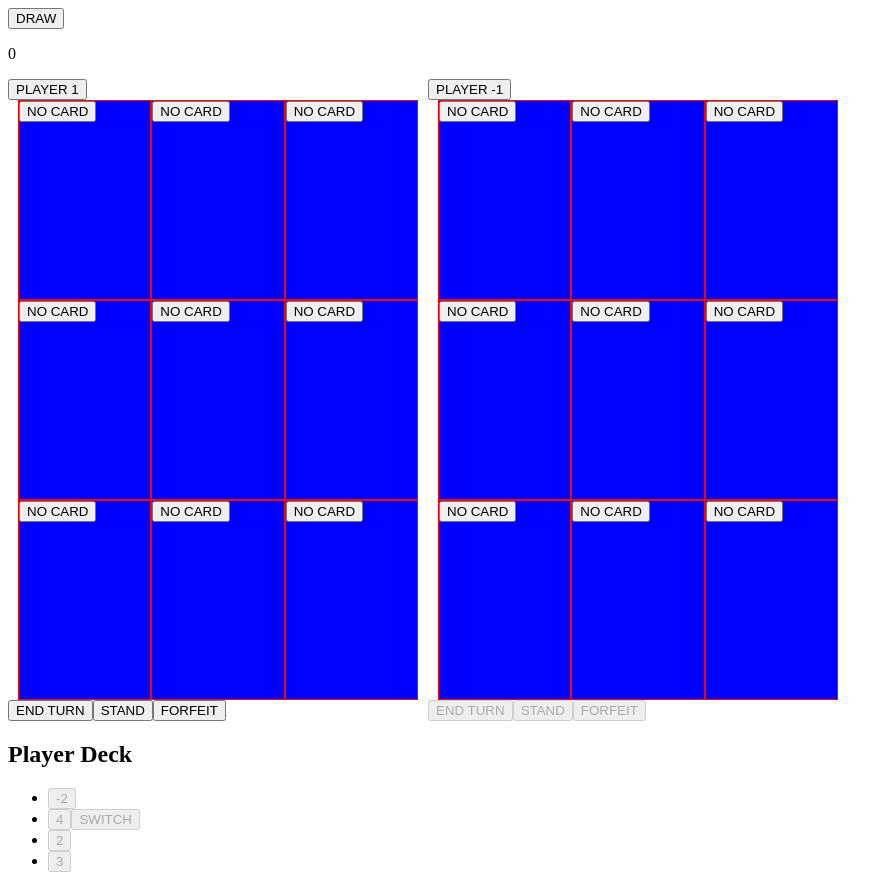
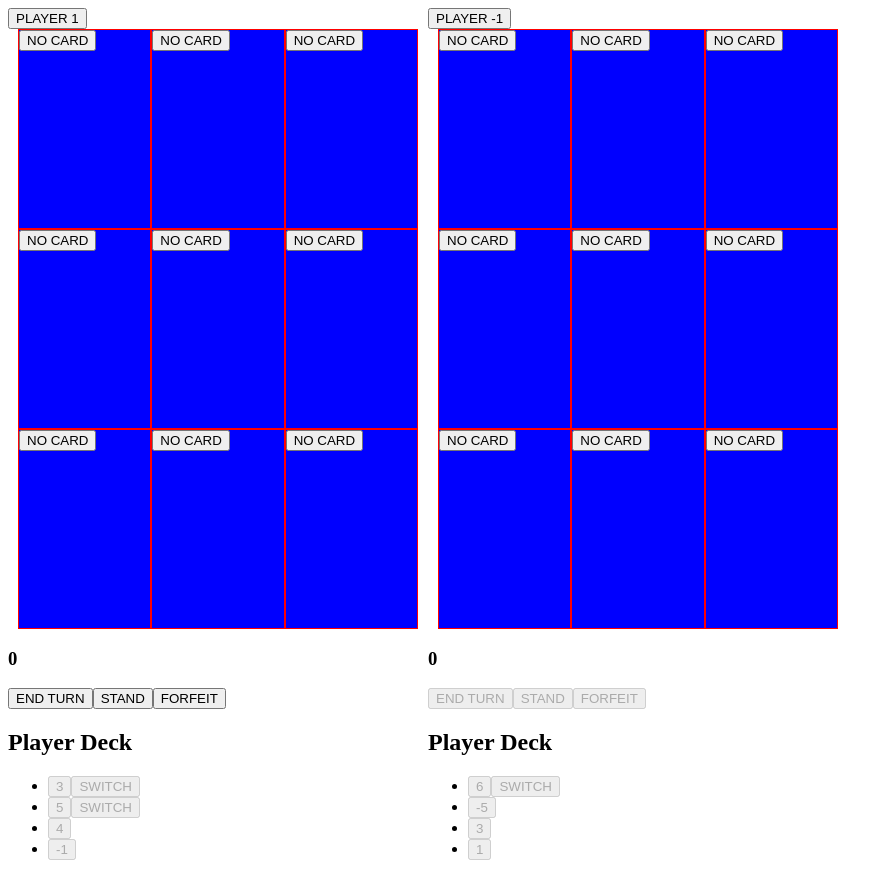
Before and after one commit to alexander-ye/pazaak, a React (Create React App) app: page / in a window 1280 px wide. Shown: the whole page, without its empty margins (0-893 px from the left). Built offline with nearby package versions, Linux system fonts and the light colour scheme.

Commit message:
Playing logic now in player components instead of game component

```diff
--- a/src/components/Card.js
+++ b/src/components/Card.js
@@ -1,6 +1,6 @@
 import React, { useEffect, useState } from "react";
 
-const Card = ({ turn, setTurn, cardSum, setCardSum, cardNumber }) => {
+const Card = ({ handDisabled, cardSum, setCardSum, cardNumber }) => {
   const [value, setValue] = useState(0);
   const [sign, setSign] = useState("positive");
   const [signSwitchable, setSignSwitchable] = useState(false);
@@ -58,7 +58,6 @@ const Card = ({ turn, setTurn, cardSum, setCardSum, cardNumber }) => {
     if (!played) {
       logCard();
       setPlayed(true);
-      setTurn(turn + 1);
       setCardSum(cardSum + value);
     }
   };
@@ -92,10 +91,10 @@ const Card = ({ turn, setTurn, cardSum, setCardSum, cardNumber }) => {
     return (
       <div className="pazaakCard">
         {/* <p className="pazaakCardNumber">{value}</p> */}
-        <button onClick={playCard} disabled={played || turn === 0}>
+        <button onClick={playCard} disabled={played || handDisabled}>
           {value}
         </button>
-        <button onClick={switchSign} disabled={played || turn === 0}>
+        <button onClick={switchSign} disabled={played || handDisabled}>
           SWITCH
         </button>
       </div>
@@ -104,7 +103,7 @@ const Card = ({ turn, setTurn, cardSum, setCardSum, cardNumber }) => {
     return (
       <div className="pazaakCard">
         {/* <p className="pazaakCardNumber">{value}</p> */}
-        <button onClick={playCard} disabled={played || turn === 0}>
+        <button onClick={playCard} disabled={played || handDisabled}>
           {value}
         </button>
       </div>
--- a/src/components/Game.js
+++ b/src/components/Game.js
@@ -21,7 +21,6 @@ const Game = () => {
   const [drawnCards, setDrawnCards] = useState([]);
   const [playerDeck, setPlayerDeck] = useState([]);
   const [cardsPlayed, setCardsPlayed] = useState(0);
-  const [cardSum, setCardSum] = useState(0);
   const [turn, setTurn] = useState(0);
   const [setOver, setSetOver] = useState("");
   const [gameOver, setGameOver] = useState("");
@@ -102,21 +101,20 @@ const Game = () => {
     playAgain(message);
   };
 
-  const checkGameStatus = () => {
-    if (cardSum > 20) {
-      setSetOver("lose");
-      setOverPopup();
-    } else if (cardSum === 20) {
-      setSetOver("win");
-      setOverPopup();
-    }
-  };
+  // const checkGameStatus = () => {
+  //   if (cardSum > 20) {
+  //     setSetOver("lose");
+  //     setOverPopup();
+  //   } else if (cardSum === 20) {
+  //     setSetOver("win");
+  //     setOverPopup();
+  //   }
+  // };
 
   const resetGame = () => {
     setGameOver("");
     setMainDeck(generateMainDeck());
     setSideDeck(generateSideDeck());
-    setCardSum(0);
     setTurn(0);
     setCardsPlayed(0);
   };
@@ -128,25 +126,21 @@ const Game = () => {
 
   // Create player deck
   useEffect(() => {
-    setPlayerDeck(generatePlayerDeck());
+    setPlayerDeck(generatePlayerDeck(sideDeck));
   }, [sideDeck]);
 
-  // Game status
-  useEffect(() => {
-    checkGameStatus();
-  }, [cardSum]);
-
-  const drawMainCard = () => {
-    if (cardsPlayed < 9 && cardSum < 20) {
-      const gameMainDeck = [...mainDeck];
-      const cardToDraw = gameMainDeck.pop();
-      setDrawnCards([...drawnCards, cardToDraw]);
-      setMainDeck(gameMainDeck);
-      setCardSum(cardSum + cardToDraw);
-      setCardsPlayed(cardsPlayed + 1);
-      setTurn(turn + 1);
+  const dealMainDeckCard = (numCardsPlayed, cardSum) => {
+    if (numCardsPlayed < 9 && cardSum < 20) {
+      const workingMainDeck = [...mainDeck];
+      const cardToDeal = workingMainDeck.pop();
+      return cardToDeal;
     }
   };
+
+  // Each turn:
+  // 1. Deal main deck card
+  // 2. Play cards
+  // 3. End turn
 
   const logDecks = () => {
     console.log(mainDeck);
@@ -155,22 +149,24 @@ const Game = () => {
 
   return (
     <div>
-      <button onClick={drawMainCard}>DRAW</button>
-      <p>{cardSum}</p>
       <div className="allBoardsContainer" style={allBoardsContainerStyle}>
         <Player
           playerNumber={1}
           currentPlayer={currentPlayer}
           switchPlayer={switchPlayer}
+          generatePlayerDeck={generatePlayerDeck}
+          dealMainDeckCard={dealMainDeckCard}
         />
         <Player
           playerNumber={-1}
           currentPlayer={currentPlayer}
           switchPlayer={switchPlayer}
+          generatePlayerDeck={generatePlayerDeck}
+          dealMainDeckCard={dealMainDeckCard}
         />
       </div>
 
-      <h2>Player Deck</h2>
+      {/* <h2>Player Deck</h2>
       <ul>
         {playerDeck.map((i) => (
           <li>
@@ -183,7 +179,7 @@ const Game = () => {
             />
           </li>
         ))}
-      </ul>
+      </ul> */}
     </div>
   );
 };
--- a/src/components/Player.js
+++ b/src/components/Player.js
@@ -1,35 +1,67 @@
 import React, { useState, useEffect } from "react";
 import Board from "./Board";
+import Card from "./Card";
 
 const Player = ({
   playerNumber,
-  setPlayerNumber,
   currentPlayer,
   switchPlayer,
+  generatePlayerDeck,
+  dealMainDeckCard,
 }) => {
   const [sideDeck, setSideDeck] = useState([]);
+  const [hand, setHand] = useState([]);
+  const [handDisabled, setHandDisabled] = useState(true);
   const [cardsPlayed, setCardsPlayed] = useState([0, 0, 0, 0, 0, 0, 0, 0, 0]);
   const [numCardsPlayed, setNumCardsPlayed] = useState(0);
+  const [cardSum, setCardSum] = useState(0);
   // const [sideDeck, setSideDeck] = useState([]);
 
   const ID = playerNumber;
+  const playerDeck = generatePlayerDeck();
 
   const testButton = () => {
     setNumCardsPlayed(numCardsPlayed + 1);
+  };
+
+  const turnLoop = () => {
+    const cardToDeal = dealMainDeckCard(numCardsPlayed, cardSum);
+    setCardSum(cardSum + cardToDeal);
+    const boardCards = [...cardsPlayed];
+    boardCards.splice(numCardsPlayed, 1, cardToDeal);
+    setCardsPlayed(boardCards);
+    setNumCardsPlayed(numCardsPlayed + 1);
+    setHandDisabled(false);
+    switchPlayer();
   };
 
   return (
     <div>
       <button onClick={testButton}>{`PLAYER ${ID}`}</button>
       <Board cardsPlayed={cardsPlayed} setCardsPlayed={setCardsPlayed} />
+      <h3>{cardSum}</h3>
       {/* End turn */}
-      <button onClick={switchPlayer} disabled={currentPlayer !== playerNumber}>
+      <button onClick={turnLoop} disabled={currentPlayer !== playerNumber}>
         END TURN
       </button>
       {/* Keep current sum */}
       <button disabled={currentPlayer !== playerNumber}>STAND</button>
       {/* Forfeit game */}
       <button disabled={currentPlayer !== playerNumber}>FORFEIT</button>
+
+      <h2>Player Deck</h2>
+      <ul>
+        {playerDeck.map((i) => (
+          <li>
+            <Card
+              handDisabled={handDisabled}
+              cardSum={cardSum}
+              setCardSum={setCardSum}
+              cardNumber={i}
+            />
+          </li>
+        ))}
+      </ul>
     </div>
   );
 };
```
